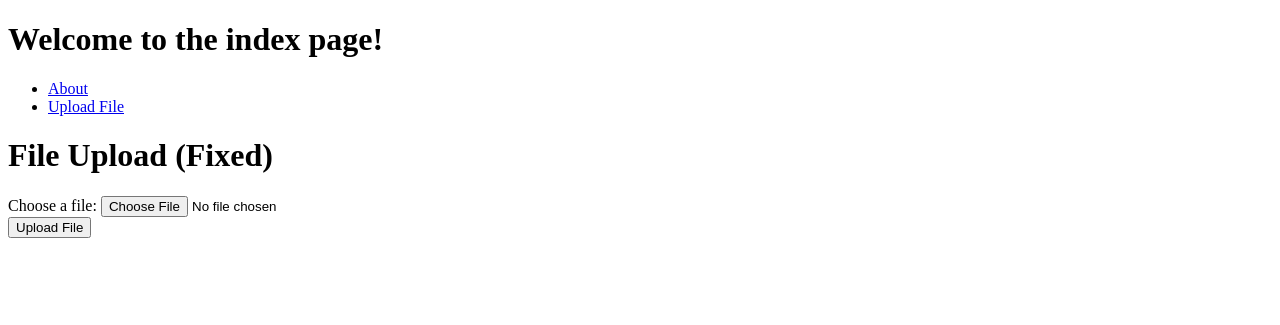
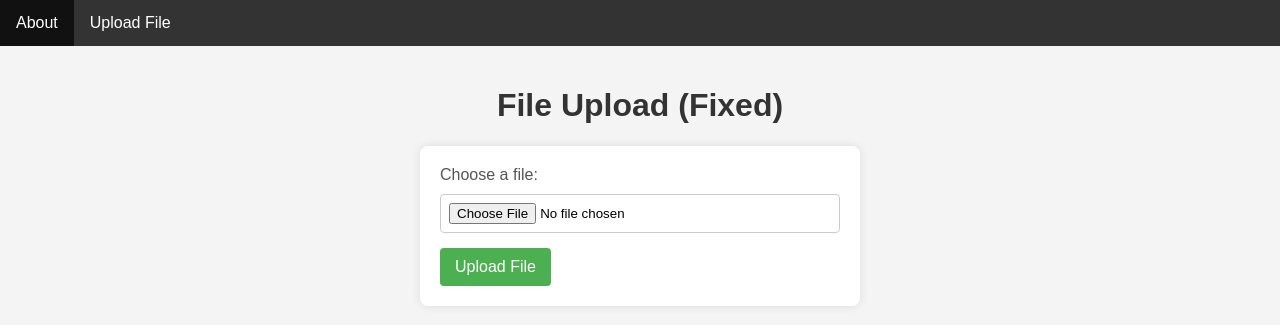
Before and after one commit to phucrio/Unsafe-File-Upload, a PHP site: page /index.php?page=upload_fixed in a window 1280 px wide. Shown: the top 325 px of the page. Run offline with PHP 8.4, Linux system fonts and the light colour scheme.

Commit message:
modified:   Page/about.php 	modified:   Page/upload.php 	modified:   Page/upload_fixed.php 	modified:   index.php 	modified:   index_fixed.php

```diff
--- a/Page/about.php
+++ b/Page/about.php
@@ -11,6 +11,6 @@
 </head>
 <body>
     <h1>About Us</h1>
-    <p>This is a simple website. We care about security!</p>
+    <p style="text-align: center;">This is a simple website. We care about security!</p>
 </body>
 </html>
--- a/Page/upload_fixed.php
+++ b/Page/upload_fixed.php
@@ -4,6 +4,61 @@
     <meta charset="UTF-8">
     <meta name="viewport" content="width=device-width, initial-scale=1.0">
     <title>File Upload (Fixed)</title>
+    <style>
+        h1 {
+            text-align: center;
+            color: #333;
+        }
+
+        form {
+            background-color: #fff;
+            padding: 20px;
+            border-radius: 8px;
+            box-shadow: 0 0 10px rgba(0, 0, 0, 0.1);
+            max-width: 400px;
+            width: 100%;
+            margin: auto;
+        }
+
+        label {
+            display: block;
+            margin-bottom: 10px;
+            color: #555;
+        }
+
+        input[type="file"] {
+            width: 100%;
+            padding: 8px;
+            margin-bottom: 15px;
+            box-sizing: border-box;
+            border: 1px solid #ccc;
+            border-radius: 4px;
+        }
+
+        input[type="submit"] {
+            background-color: #4caf50;
+            color: #fff;
+            padding: 10px 15px;
+            border: none;
+            border-radius: 4px;
+            cursor: pointer;
+            font-size: 16px;
+        }
+
+        input[type="submit"]:hover {
+            background-color: #45a049;
+        }
+
+        .error {
+            color: red;
+            text-align: center;
+        }
+
+        .success {
+            color: green;
+            text-align: center;
+        }
+    </style>
 </head>
 <body>
     <h1>File Upload (Fixed)</h1>
@@ -25,28 +80,28 @@
         $imageFileType = strtolower(pathinfo($target_file, PATHINFO_EXTENSION));
 
         if ($_FILES["uploaded_file"]["error"] != 0) {
-            echo "Error uploading file. Please try again.";
+            echo "<p class='error'>Error uploading file. Please try again.</p>";
             $uploadOk = 0;
         }
 
         if ($_FILES["uploaded_file"]["size"] > 500000) {
-            echo "Sorry, your file is too large.";
+            echo "<p class='error'>Sorry, your file is too large.</p>";
             $uploadOk = 0;
         }
 
         $allowed_extensions = array("jpg", "jpeg", "png", "gif");
         if (!in_array($imageFileType, $allowed_extensions)) {
-            echo "Sorry, only JPG, JPEG, PNG, and GIF files are allowed.";
+            echo "<p class='error'>Sorry, only JPG, JPEG, PNG, and GIF files are allowed.</p>";
             $uploadOk = 0;
         }
 
         if ($uploadOk == 0) {
-            echo "Sorry, your file was not uploaded.";
+            echo "<p class='error'>Sorry, your file was not uploaded.</p>";
         } else {
             if (move_uploaded_file($_FILES["uploaded_file"]["tmp_name"], $target_file)) {
-                echo "The file " . $random_filename . " has been uploaded.";
+                echo "<p class='success'>The file " . $random_filename . " has been uploaded.</p>";
             } else {
-                echo "Sorry, there was an error uploading your file.";
+                echo "<p class='error'> Sorry, there was an error uploading your file. </p>";
             }
         }
     }
--- a/index.php
+++ b/index.php
@@ -4,21 +4,66 @@
     <meta charset="UTF-8">
     <meta name="viewport" content="width=device-width, initial-scale=1.0">
     <title>Simple File Upload</title>
+    <style>
+        body {
+            font-family: 'Arial', sans-serif;
+            margin: 0;
+            padding: 0;
+            background-color: #f4f4f4;
+        }
+
+        h1 {
+            color: #333;
+            text-align: center;
+        }
+
+        ul {
+            list-style-type: none;
+            margin: 0;
+            padding: 0;
+            overflow: hidden;
+            background-color: #333;
+        }
+
+        li {
+            float: left;
+        }
+
+        li a {
+            display: block;
+            color: white;
+            text-align: center;
+            padding: 14px 16px;
+            text-decoration: none;
+        }
+
+        li a:hover {
+            background-color: #111;
+        }
+
+        .container {
+            width: 80%;
+            margin: auto;
+            overflow: hidden;
+            padding: 20px;
+        }
+    </style>
 </head>
 <body>
-    <h1>Welcome to the index page!</h1>
     <ul>
         <li><a href="?page=about">About</a></li>
         <li><a href="?page=upload">Upload File</a></li>
     </ul>
 
+    <div class="container">
         <?php
         if (isset($_GET['page'])) {
             $page = $_GET['page'];
             include('./Page/' . $page . '.php');
         } else {
-        echo "Welcome to the index page!";
+            echo "<h1>Welcome to the index page!</h1>";
         }
         ?>
+    </div>
 </body>
 </html>
```
Also changed, not shown: Page/upload.php (+62 -4 lines), index_fixed.php (+46 -2 lines). Lines whose indentation alone changed are shown as unchanged.
